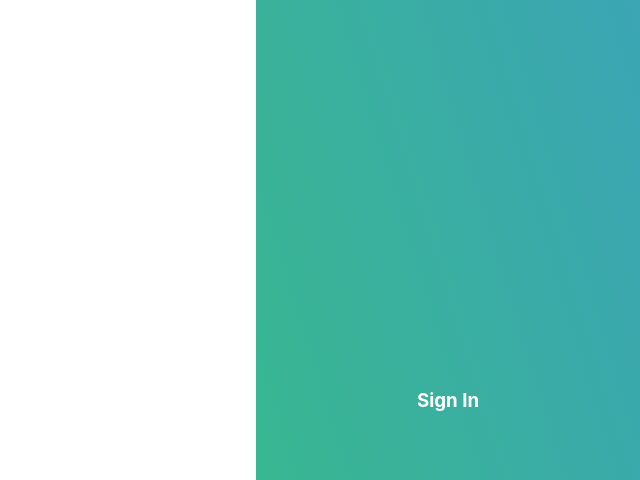
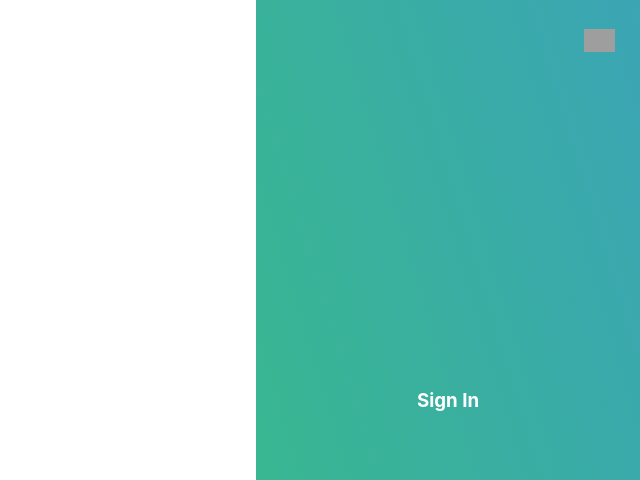
Before and after one commit to AimeurAmin/AuthFront, a React (Create React App) app: page /Signup in a window 1280 px wide. Shown: the top 480 px of the page, without its empty margins (640-1280 px from the left). Built offline with nearby package versions, Linux system fonts and the light colour scheme; grey boxes are pictures that could not be loaded.

Commit message:
add close button to auth interface

```diff
--- /dev/null
+++ b/src/components/AuthLink.js
@@ -0,0 +1,21 @@
+import React from 'react';
+import { motion } from 'framer-motion';
+import '../styles/login.css'
+import { NavLink } from 'react-router-dom';
+
+const AuthLink = (props) => (
+    <div>
+        <NavLink to={props.link} exact className='link-go-to'>
+            <motion.h3
+                exit={{opacity:0}}
+                initial={{opacity:0}}
+                animate={{opacity:1}}
+                transition={{duration: .5}}
+            >
+                {props.children}
+            </motion.h3>
+        </NavLink>
+    </div>
+)
+
+export default AuthLink;
--- a/src/pages/Login.js
+++ b/src/pages/Login.js
@@ -1,33 +1,36 @@
-import React from 'react';
+import React, {useState} from 'react';
 import { motion, transform } from 'framer-motion';
 import SideRect from '../components/SideRect';
 import '../styles/login.css'
 import { NavLink } from 'react-router-dom';
+import AuthLink from '../components/AuthLink';
 
 const transition = { duration : 1}
 
-const Login = () => (
-    <div>
-        <motion.div className=' exit-login'
-            exit={{
+
+
+const Login = () => {
+    const [exit, setExit] = useState(
+        {
             left: ['0%','100%'],
             transform: ['translate(0%)', 'translate(-100%)'],
             width:['30%','50%','30%']
-            }}
+        })
+
+    const handleClose = () => {
+        setExit({})
+    }
+
+    return (
+        <div>
+            <NavLink onClick={handleClose} to='/' className="page__close page__close_auth"></NavLink>
+            <motion.div className='exit-login'
+                exit={exit}
                 transition={transition}
                 >
-                <NavLink to='/signup' exact className='link-go-to'>
-                    <motion.h3
-                        exit={{opacity:0}}
-                        initial={{opacity:0}}
-                        animate={{opacity:1}}
-                        transition={{duration: .5}}
-                    >
-                        Sign Up
-                    </motion.h3>
-                </NavLink>
+                    <AuthLink link='/signup'>Sign Up</AuthLink>
             </motion.div>
         </div>
-)
+)}
 
 export default Login;
--- a/src/pages/Signup.js
+++ b/src/pages/Signup.js
@@ -1,34 +1,32 @@
-import React from 'react';
-import { motion, transform } from 'framer-motion';
+import React, {useState} from 'react';
+import { motion } from 'framer-motion';
 import '../styles/login.css'
 import { NavLink } from 'react-router-dom';
+import AuthLink from '../components/AuthLink';
 
 const transition = { duration : 1 }
 
-const Signup = () => (
-    <div>
-        <motion.div
-            className=' exit-signup'
-            exit={{
+const Signup = () => {
+    const [exitAnimation, setExitAnimation] = useState({
         left: ['100%', '0%'],
         transform: ['translate(-100%)', 'translate(0%)'],
         width:['30%','50%','30%']
-            }}
+    })
+    const handleClose = () => {
+        setExitAnimation({})
+    }
+    return (
+        <div>
+            <NavLink onClick={handleClose} to='/' class="page__close page__close_login"></NavLink>
+            <motion.div
+                className=' exit-signup'
+                exit={exitAnimation}
 
                 transition={transition}
             >
-            <NavLink to='/login' exact className='link-go-to'>
-                <motion.h3
-                    exit={{opacity:0}}
-                    initial={{opacity:0}}
-                    animate={{opacity:1}}
-                    transition={{duration: .5}}
-                >
-                    Sign In
-                </motion.h3>
-            </NavLink>
+                <AuthLink link='/login'>Sign In</AuthLink>
             </motion.div>
         </div>
-)
+)}
 
 export default Signup;
--- a/src/styles/login.css
+++ b/src/styles/login.css
@@ -27,3 +27,33 @@
     left: 50%;
     transform: translate(-50%, -50%);
 }
+
+.page__close_auth {
+  background: url(https://diprella.com/assets/img/dark_cross.svg) center center no-repeat;
+}
+
+.page__close {
+  width: 31px;
+  height: 31px;
+  background-size: 31px;
+  position: absolute;
+  top: 25px;
+  right: 25px;
+  cursor: pointer;
+  z-index: 30;
+}
+
+.page__close_login {
+  background: url(https://diprella.com/assets/img/login_close.svg) center center no-repeat;
+}
+
+.page__close {
+  width: 31px;
+  height: 31px;
+  background-size: 31px;
+  position: absolute;
+  top: 25px;
+  right: 25px;
+  cursor: pointer;
+  z-index: 30;
+}
```
Lines whose indentation alone changed are shown as unchanged.
